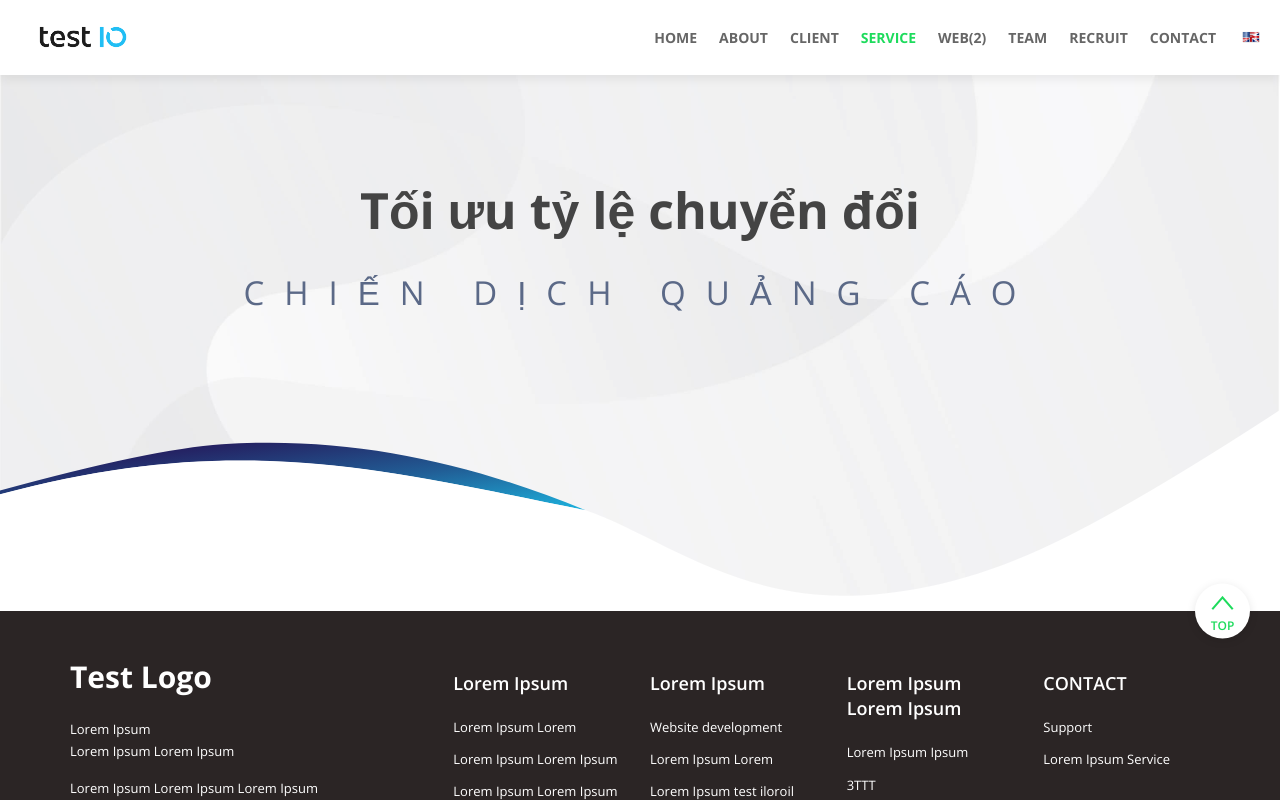
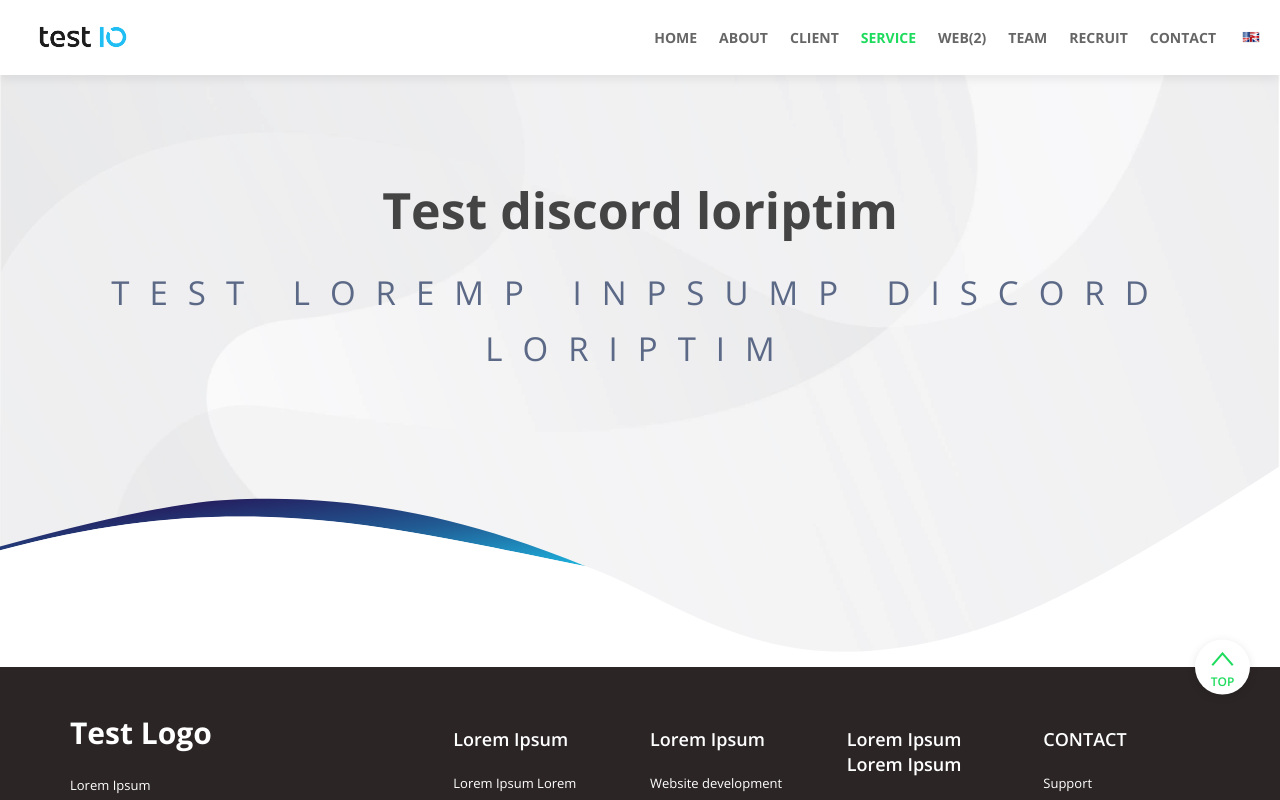
Before and after one commit to hoangtho123456/block-nextjs, a Next.js app: page /cro/banner in a window 1280 px wide. Shown: the top 800 px of the page. Built offline with nearby package versions, Linux system fonts and the light colour scheme.

Commit message:
Update index.js

```diff
--- a/components/Blocks/CroBanner/index.js
+++ b/components/Blocks/CroBanner/index.js
@@ -10,10 +10,10 @@ const CroBanner = ({
         <div className="container">
           <div className={styles.mg02}>
             <div className={styles.title1}>
-              <h1>Tối ưu tỷ lệ chuyển đổi</h1>
+              <h1>Test discord loriptim</h1>
             </div>
             <div className={styles.text}>
-              CHIẾN DỊCH QUẢNG CÁO
+              Test loremp inpsump discord loriptim
             </div>
           </div>
         </div>
```
